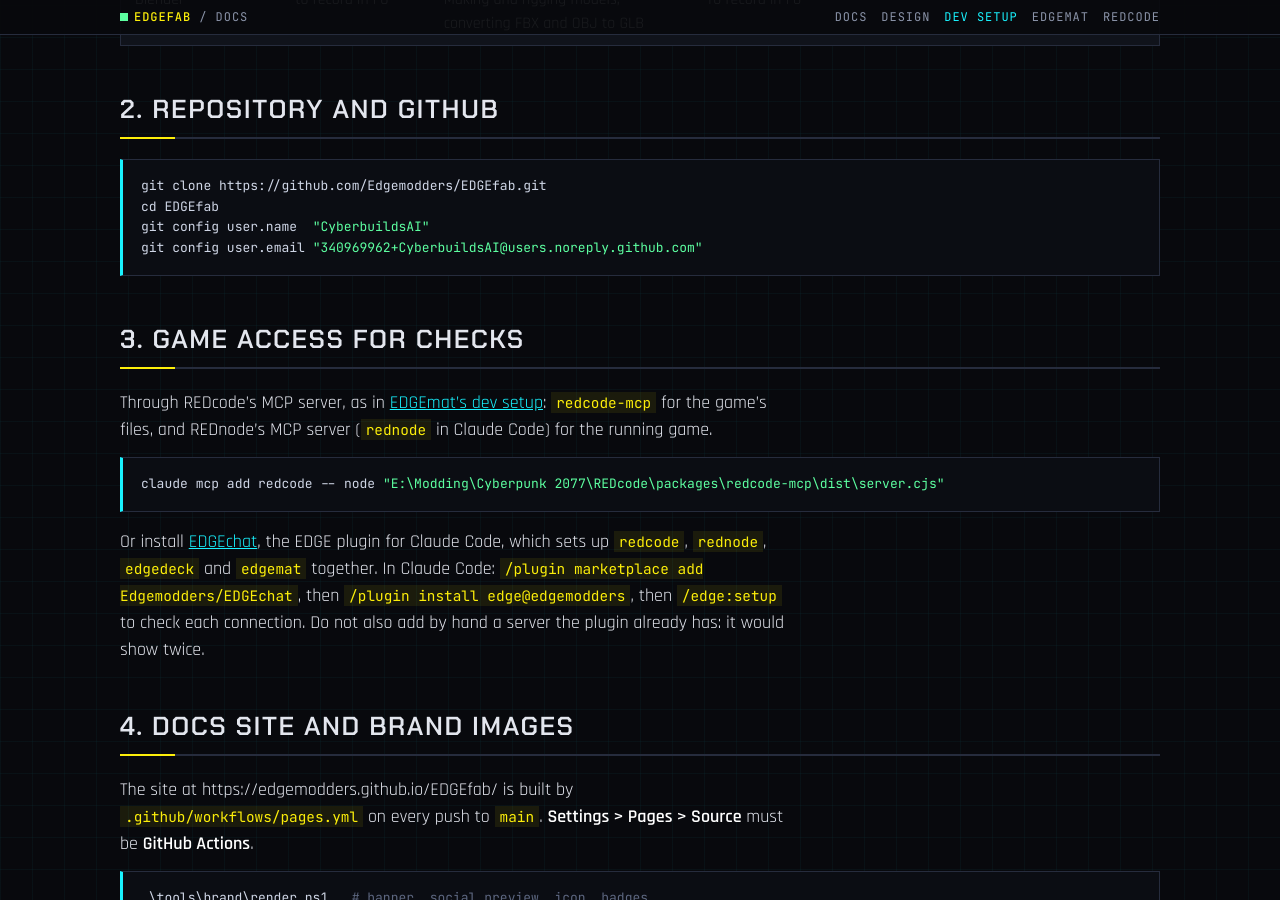
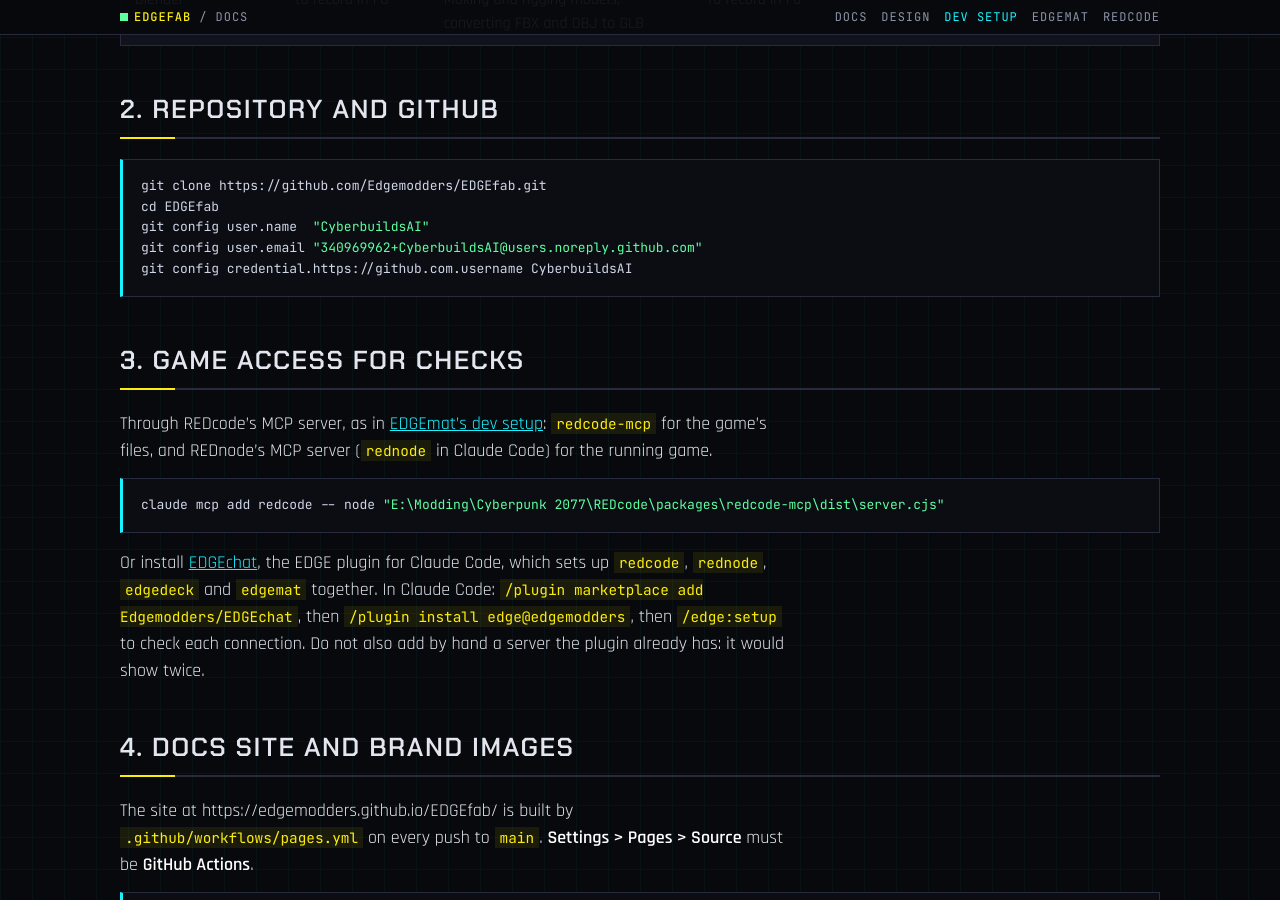
Before and after one commit to Edgemodders/EDGEfab, a Jekyll site: the page built from docs/dev-setup.md, in a window 1280 px wide and 900 px high, scrolled down 699 px. Built offline with Jekyll 4.4.1, drawn with Linux system fonts in a browser that asks for light colours; our own code applies the rules of GitHub Pages for plain Markdown files.

Commit message:
Dev setup: the credential username, as the sibling repos set it
Without it a non-interactive push could not find the account (found
2026-10-24).

Co-Authored-By: Claude Opus 5.5 <noreply@anthropic.com>

````diff
--- a/docs/dev-setup.md
+++ b/docs/dev-setup.md
@@ -20,6 +20,7 @@ git clone https://github.com/Edgemodders/EDGEfab.git
 cd EDGEfab
 git config user.name  "CyberbuildsAI"
 git config user.email "340969962+CyberbuildsAI@users.noreply.github.com"
+git config credential.https://github.com.username CyberbuildsAI
 ```
 
 ## 3. Game access for checks
````
